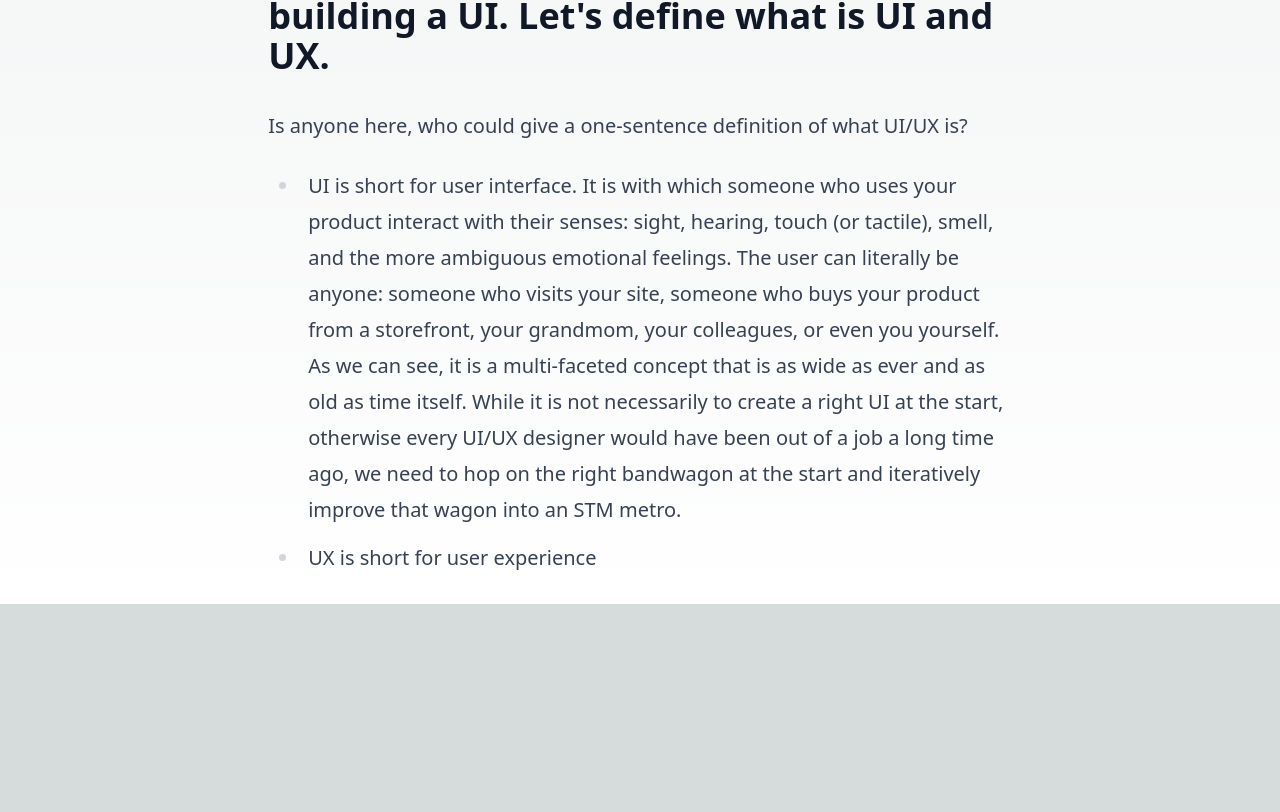
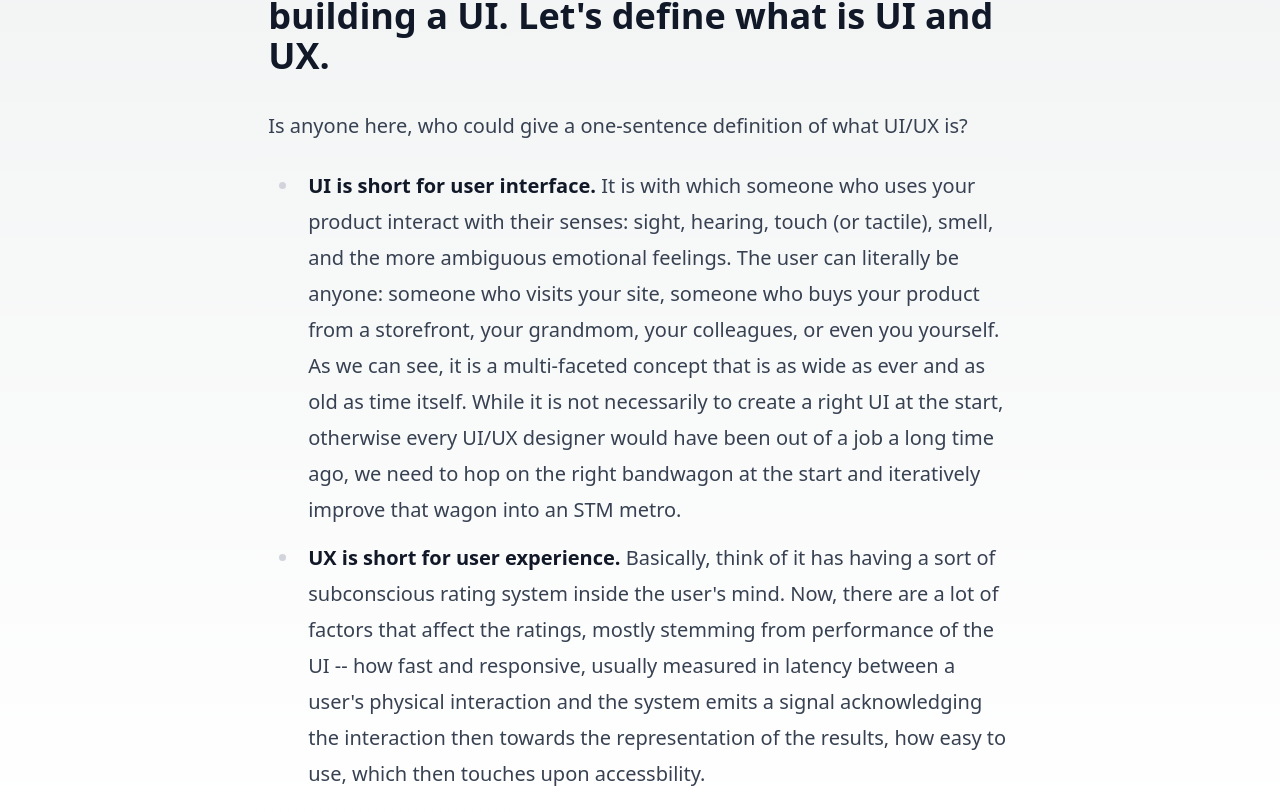
Before and after one commit to aaanh/custom-slide-deck, a Next.js app: page /script in a window 1280 px wide. Shown: the part 1985-2797 px from the top of the page. Before the commit the page ends 2589 px from the top, so only its background shows below. Built offline with nearby package versions, Linux system fonts and the light colour scheme; what @fluentui/react-components would draw is missing.

Commit message:
WIP script

```diff
--- a/src/pages/script.mdx
+++ b/src/pages/script.mdx
@@ -40,7 +40,8 @@ I have experience working both in user-facing roles, receiving feedbacks and imp
 
 Is anyone here, who could give a one-sentence definition of what UI/UX is?
 
-- UI is short for user interface. It is with which someone who uses your product interact with their senses: sight, hearing, touch (or tactile), smell, and the more ambiguous emotional feelings. The user can literally be anyone: someone who visits your site, someone who buys your product from a storefront, your grandmom, your colleagues, or even you yourself. As we can see, it is a multi-faceted concept that is as wide as ever and as old as time itself. While it is not necessarily to create a right UI at the start, otherwise every UI/UX designer would have been out of a job a long time ago, we need to hop on the right bandwagon at the start and iteratively improve that wagon into an STM metro.
-- UX is short for user experience
+- **UI is short for user interface.** It is with which someone who uses your product interact with their senses: sight, hearing, touch (or tactile), smell, and the more ambiguous emotional feelings. The user can literally be anyone: someone who visits your site, someone who buys your product from a storefront, your grandmom, your colleagues, or even you yourself. As we can see, it is a multi-faceted concept that is as wide as ever and as old as time itself. While it is not necessarily to create a right UI at the start, otherwise every UI/UX designer would have been out of a job a long time ago, we need to hop on the right bandwagon at the start and iteratively improve that wagon into an STM metro.
+- **UX is short for user experience.** Basically, think of it has having a sort of subconscious rating system inside the user's mind. Now, there are a lot of factors that affect the ratings, mostly stemming from performance of the UI -- how fast and responsive, usually measured in latency between a user's physical interaction and the system emits a signal acknowledging the interaction then towards the representation of the results, how easy to use, which then touches upon accessbility.
+
 </article>
 </div>
```
